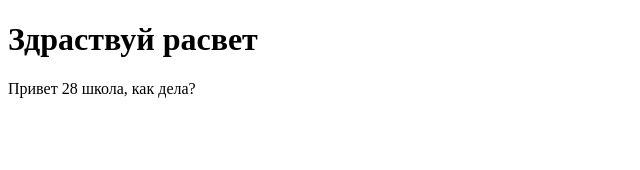
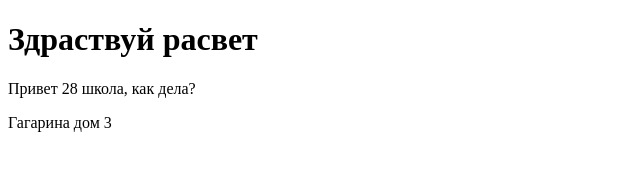
Before and after one commit to Jordano-Jovanovich/second_group, a plain HTML site: page index.html in a window 1280 px wide. Shown: the whole page, without its empty margins (0-640 px from the left). Drawn offline with Linux system fonts and the light colour scheme.

Commit message:
Добавил цитату Легенды

```diff
--- a/index.html
+++ b/index.html
@@ -9,5 +9,6 @@
 <body>
     <h1>Здраствуй расвет</h1>
     <p>Привет 28 школа, как дела?</p>
+    <p>Гагарина дом 3</p>
 </body>
 </html>
```
